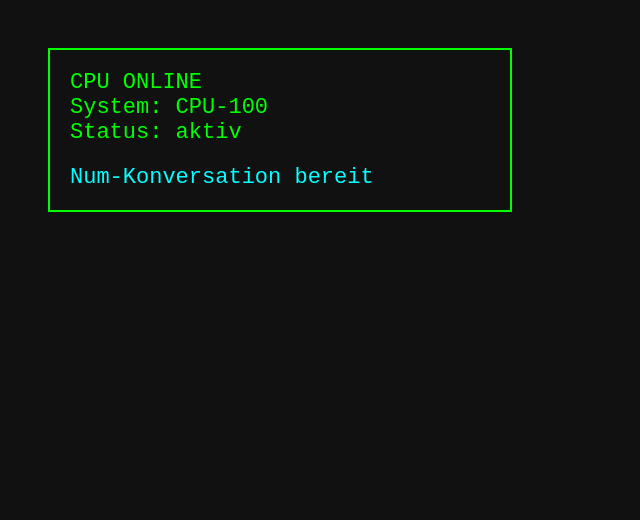
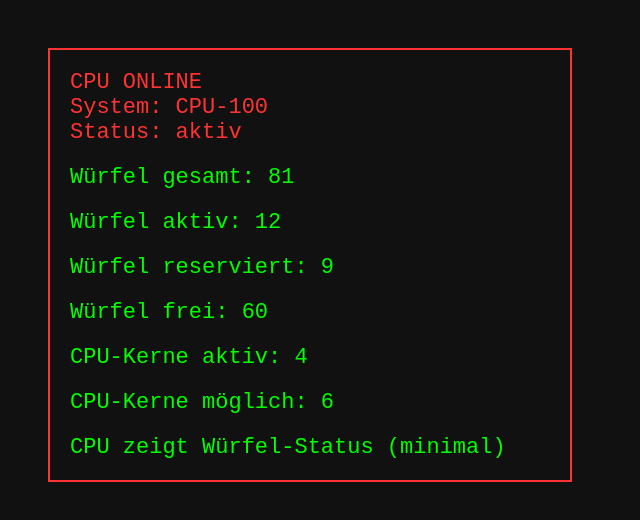
Before and after one commit to iki1uc/CPU, a plain HTML site: page index.html in a window 1280 px wide. Shown: the whole page, without its empty margins (0-640 px from the left). Drawn offline with Linux system fonts and the light colour scheme.

Commit message:
Update index.html

```diff
--- a/index.html
+++ b/index.html
@@ -2,23 +2,23 @@
 <html>
 <head>
   <meta charset="utf-8">
-  <title>CPU ONLINE</title>
+  <title>CPU 81-Würfel</title>
   <style>
     body {
       background: #111;
-      color: #0f0;
+      color: #f33;
       font-family: monospace;
       padding: 40px;
       font-size: 22px;
     }
     .cpu {
-      border: 2px solid #0f0;
+      border: 2px solid #f33;
       padding: 20px;
-      width: 420px;
+      width: 480px;
     }
-    .num {
+    .stat {
       margin-top: 20px;
-      color: #0ff;
+      color: #0f0;
     }
   </style>
 </head>
@@ -29,7 +29,18 @@
   <div>CPU ONLINE</div>
   <div>System: CPU-100</div>
   <div>Status: aktiv</div>
-  <div class="num">Num-Konversation bereit</div>
+
+  <!-- 81-Würfel Anzeige -->
+  <div class="stat">Würfel gesamt: 81</div>
+  <div class="stat">Würfel aktiv: 12</div>
+  <div class="stat">Würfel reserviert: 9</div>
+  <div class="stat">Würfel frei: 60</div>
+
+  <!-- CPU-spezifisch -->
+  <div class="stat">CPU-Kerne aktiv: 4</div>
+  <div class="stat">CPU-Kerne möglich: 6</div>
+
+  <div class="stat">CPU zeigt Würfel-Status (minimal)</div>
 </div>
 
 </body>
```
